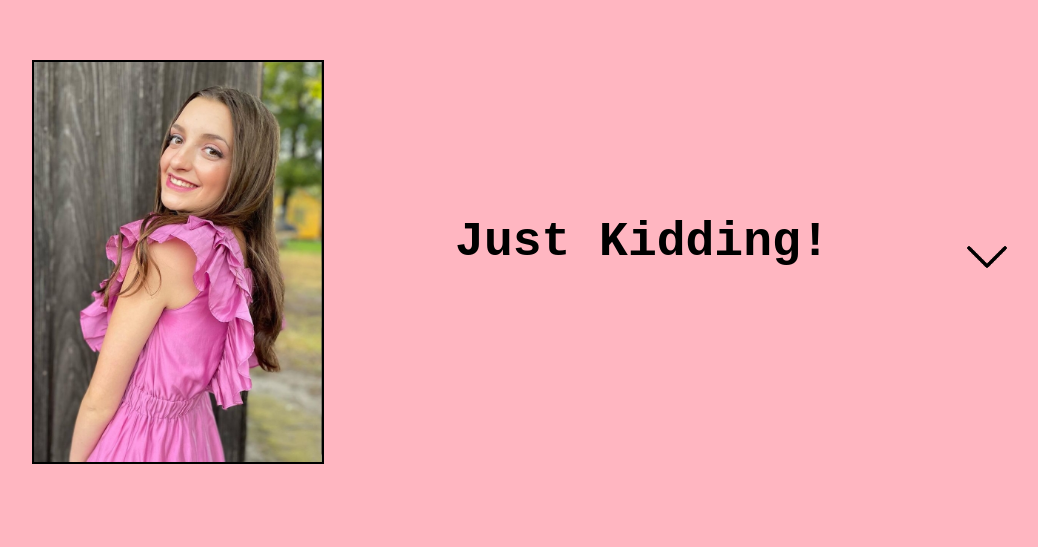
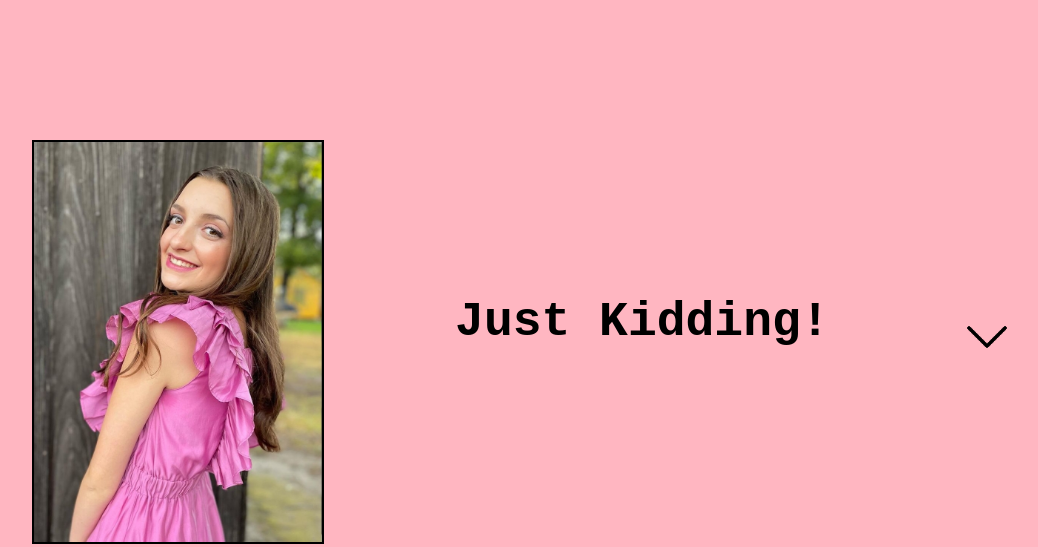
Before and after one commit to Erika-Sal/IzziePresent, a plain HTML site: page index.html in a window 1280 px wide. Shown: the part 2118-2665 px from the top of the page, without its empty margins (99-1137 px from the left). Drawn offline with Linux system fonts and the light colour scheme.

Commit message:
Update styles.css

```diff
--- a/styles.css
+++ b/styles.css
@@ -40,7 +40,7 @@ img{
     align-items: center;
     justify-content: space-evenly;
     display:flex;
-    padding-top: 20vmin;
+    padding-top: 30vmin;
 }
 
 #sec9{
```
